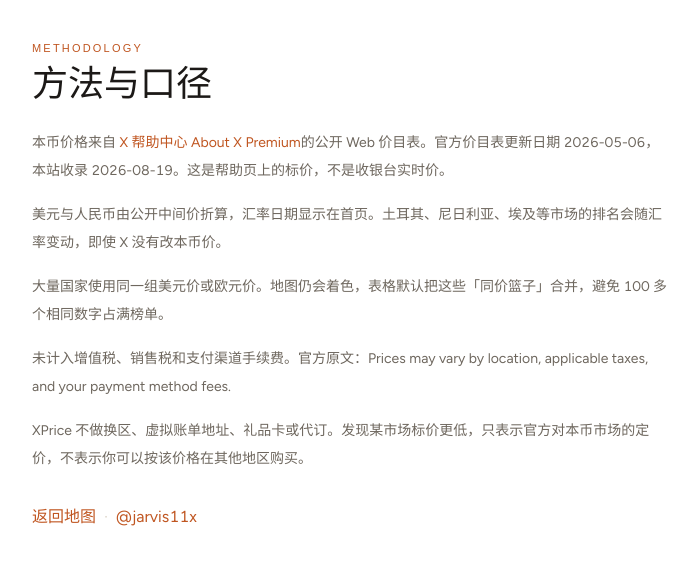
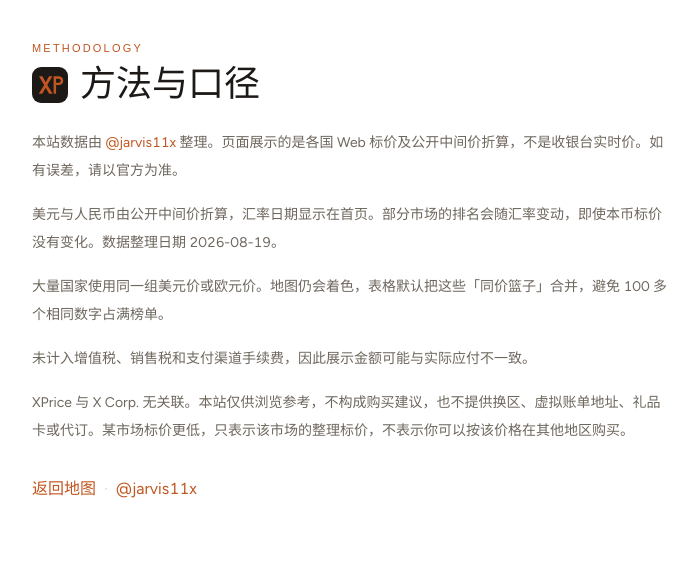
Before and after one commit to jarvis-xy/jarvis11x, a Next.js app: page /methodology in a window 1280 px wide. Shown: the top 564 px of the page, without its empty margins (288-985 px from the left). Built offline with nearby package versions, Linux system fonts and the light colour scheme; a web font is replaced by a local one.

Commit message:
Replace the public source link with Jarvis attribution, a disclaimer, and a site favicon.
Co-authored-by: Cursor <cursoragent@cursor.com>

```diff
--- /dev/null
+++ b/app/apple-icon.tsx
@@ -0,0 +1,28 @@
+import { ImageResponse } from "next/og";
+
+export const size = { width: 180, height: 180 };
+export const contentType = "image/png";
+
+export default function AppleIcon() {
+  return new ImageResponse(
+    (
+      <div
+        style={{
+          width: "100%",
+          height: "100%",
+          display: "flex",
+          alignItems: "center",
+          justifyContent: "center",
+          background: "#1c1917",
+          color: "#c05621",
+          fontSize: 84,
+          fontWeight: 700,
+          letterSpacing: "-6px",
+        }}
+      >
+        XP
+      </div>
+    ),
+    size,
+  );
+}
--- /dev/null
+++ b/app/icon.tsx
@@ -0,0 +1,28 @@
+import { ImageResponse } from "next/og";
+
+export const size = { width: 32, height: 32 };
+export const contentType = "image/png";
+
+export default function Icon() {
+  return new ImageResponse(
+    (
+      <div
+        style={{
+          width: "100%",
+          height: "100%",
+          display: "flex",
+          alignItems: "center",
+          justifyContent: "center",
+          background: "#1c1917",
+          color: "#c05621",
+          fontSize: 16,
+          fontWeight: 700,
+          letterSpacing: "-1px",
+        }}
+      >
+        XP
+      </div>
+    ),
+    size,
+  );
+}
--- a/app/layout.tsx
+++ b/app/layout.tsx
@@ -20,7 +20,7 @@ const mono = Chivo_Mono({
 
 export const metadata: Metadata = {
   title: "XPrice · X Premium 全球标价图",
-  description: "把 X Premium 官方各国 Web 订阅标价换算成可比较的全球分布图。只浏览比价，不提供换区或代订。",
+  description: "把 X Premium 各国 Web 订阅标价换算成可比较的全球分布图。只浏览比价，不提供换区或代订。",
 };
 
 export default function RootLayout({ children }: { children: React.ReactNode }) {
--- a/app/methodology/page.tsx
+++ b/app/methodology/page.tsx
@@ -1,27 +1,34 @@
 import Link from "next/link";
+import { SiteLogo } from "@/components/SiteLogo";
 import { CATALOG } from "@/lib/catalog";
 
 export default function MethodologyPage() {
   return (
     <main className="mx-auto max-w-2xl px-4 py-10 text-cream">
       <p className="font-mono text-[11px] uppercase tracking-[0.2em] text-amber">Methodology</p>
-      <h1 className="mt-2 font-display text-4xl">方法与口径</h1>
+      <h1 className="mt-2 flex items-center gap-3 font-display text-4xl">
+        <SiteLogo className="h-9 w-9" />
+        方法与口径
+      </h1>
       <div className="mt-6 space-y-4 text-sm leading-7 text-mute">
         <p>
-          本币价格来自{" "}
-          <a className="text-amber" href={CATALOG.source.url} rel="noreferrer" target="_blank">
-            X 帮助中心 About X Premium
-          </a>
-          的公开 Web 价目表。官方价目表更新日期 {CATALOG.source.officialUpdatedAt}，本站收录 {CATALOG.generatedAt.slice(0, 10)}。这是帮助页上的标价，不是收银台实时价。
+          本站数据由{" "}
+          <a className="text-amber" href="https://x.com/jarvis11x" rel="noreferrer" target="_blank">
+            @jarvis11x
+          </a>{" "}
+          整理。页面展示的是各国 Web 标价及公开中间价折算，不是收银台实时价。如有误差，请以官方为准。
         </p>
         <p>
-          美元与人民币由公开中间价折算，汇率日期显示在首页。土耳其、尼日利亚、埃及等市场的排名会随汇率变动，即使 X 没有改本币价。
+          美元与人民币由公开中间价折算，汇率日期显示在首页。部分市场的排名会随汇率变动，即使本币标价没有变化。数据整理日期{" "}
+          {CATALOG.generatedAt.slice(0, 10)}。
         </p>
         <p>
           大量国家使用同一组美元价或欧元价。地图仍会着色，表格默认把这些「同价篮子」合并，避免 100 多个相同数字占满榜单。
         </p>
-        <p>未计入增值税、销售税和支付渠道手续费。官方原文：{CATALOG.source.disclaimer}</p>
-        <p>XPrice 不做换区、虚拟账单地址、礼品卡或代订。发现某市场标价更低，只表示官方对本币市场的定价，不表示你可以按该价格在其他地区购买。</p>
+        <p>未计入增值税、销售税和支付渠道手续费，因此展示金额可能与实际应付不一致。</p>
+        <p>
+          XPrice 与 X Corp. 无关联。本站仅供浏览参考，不构成购买建议，也不提供换区、虚拟账单地址、礼品卡或代订。某市场标价更低，只表示该市场的整理标价，不表示你可以按该价格在其他地区购买。
+        </p>
       </div>
       <p className="mt-8">
         <Link className="text-amber" href="/">
--- a/components/CountryPanel.tsx
+++ b/components/CountryPanel.tsx
@@ -38,7 +38,7 @@ export function CountryPanel({ iso, priced, us, display, tier, cycle, onClose }:
       <div className="flex-1 overflow-y-auto px-4 py-4">
         {market.availability === "unpublished" || !market.prices || !market.currency ? (
           <p className="text-sm leading-6 text-cream">
-            官方帮助中心价目表未列出该市场，因此没有可换算的 Web 标价。
+            本站暂未收录该市场标价，因此没有可换算的数字。
           </p>
         ) : (
           <>
--- a/components/PriceDesk.tsx
+++ b/components/PriceDesk.tsx
@@ -4,6 +4,7 @@ import dynamic from "next/dynamic";
 import Link from "next/link";
 import { useMemo, useState } from "react";
 import { CountryPanel } from "@/components/CountryPanel";
+import { SiteLogo } from "@/components/SiteLogo";
 import { CYCLE_LABEL, formatMoney, GROUP_LABEL, TIER_LABEL } from "@/lib/money";
 import { priceAll, rankUnique } from "@/lib/ranking";
 import type { Catalog, Cycle, DisplayCurrency, PricedMarket, Rates, Tier } from "@/lib/types";
@@ -80,7 +81,10 @@ export function PriceDesk({ catalog, rates }: Props) {
         <div className="flex flex-col gap-4 px-4 py-4 lg:flex-row lg:items-end lg:justify-between">
           <div>
             <p className="font-mono text-[11px] uppercase tracking-[0.22em] text-amber">Web list prices · not a checkout</p>
-            <h1 className="font-display text-4xl tracking-tight">XPrice</h1>
+            <h1 className="mt-1 flex items-center gap-2.5 font-display text-4xl tracking-tight">
+              <SiteLogo className="h-9 w-9" />
+              XPrice
+            </h1>
             <p className="mt-1 max-w-xl text-sm text-mute">X Premium 官方各国 Web 标价观测站。只比价，不换区，也不替你下单。</p>
             <a
               href="https://x.com/jarvis11x"
@@ -129,9 +133,9 @@ export function PriceDesk({ catalog, rates }: Props) {
         <Stat label="标价最高" value={dearest ? dearest.nameZh : "—"} detail={dearest ? formatMoney(dearest.displayAmount, display) : ""} />
         <Stat label="高低价差" value={spread ? `${spread.toFixed(1)}×` : "—"} detail="按美元折算" />
         <Stat
-          label="官方表日期"
-          value={catalog.source.officialUpdatedAt}
-          detail={`本站收录 ${formatRateDate(catalog.generatedAt)} · 汇率 ${formatRateDate(rates.date)}`}
+          label="整理日期"
+          value={formatRateDate(catalog.generatedAt)}
+          detail={`汇率 ${formatRateDate(rates.date)}`}
         />
       </section>
 
@@ -265,18 +269,7 @@ export function PriceDesk({ catalog, rates }: Props) {
 
       <footer className="border-t border-rule px-4 py-6 text-sm text-mute">
         <p>
-          数据来源：
-          <a className="text-amber hover:text-cream" href={catalog.source.url} rel="noreferrer" target="_blank">
-            {catalog.source.title}
-          </a>
-          。渠道为 Web 公开标价。官方价目表更新日期 {catalog.source.officialUpdatedAt}，本站收录 {formatRateDate(catalog.generatedAt)}。未含税与支付手续费，可能与收银台不一致。
-        </p>
-        <p className="mt-2">XPrice 与 X Corp. 无关联。本站不提供换区、虚拟地址、礼品卡或代订服务。</p>
-        <p className="mt-2">
-          <Link className="text-amber hover:text-cream" href="/methodology">
-            方法与口径
-          </Link>
-          <span className="mx-2 text-rule">·</span>
+          本站数据由{" "}
           <a
             className="text-amber hover:text-cream"
             href="https://x.com/jarvis11x"
@@ -284,7 +277,16 @@ export function PriceDesk({ catalog, rates }: Props) {
             target="_blank"
           >
             @jarvis11x
-          </a>
+          </a>{" "}
+          整理，如有误差，请以官方为准。
+        </p>
+        <p className="mt-2">
+          免责声明：XPrice 与 X Corp. 无关联，仅供浏览参考，不构成购买建议。展示价格为整理后的 Web 标价及公开中间价折算，未含税与支付手续费，可能与收银台实际应付金额不一致。本站不提供换区、虚拟地址、礼品卡或代订服务。
+        </p>
+        <p className="mt-2">
+          <Link className="text-amber hover:text-cream" href="/methodology">
+            方法与口径
+          </Link>
         </p>
       </footer>
     </div>
--- /dev/null
+++ b/components/SiteLogo.tsx
@@ -0,0 +1,15 @@
+export function SiteLogo({ className = "h-9 w-9" }: { className?: string }) {
+  return (
+    <svg viewBox="0 0 32 32" className={className} aria-hidden="true">
+      <rect width="32" height="32" rx="8" fill="#1c1917" />
+      <path
+        fill="#c05621"
+        d="M6.2 8.3h3.05L12.2 13.6l2.95-5.3H18.2L13.55 16.1 18.4 23.7h-3.15L12.2 18.5 9.1 23.7H6.05l4.75-7.6z"
+      />
+      <path
+        fill="#c05621"
+        d="M19.2 8.3h4.35c2.55 0 4.25 1.45 4.25 3.85 0 2.35-1.7 3.8-4.25 3.8H21.4V23.7h-2.2zm2.2 2.05v3.55h2.05c1.25 0 2.05-.7 2.05-1.78 0-1.06-.8-1.77-2.05-1.77z"
+      />
+    </svg>
+  );
+}
```
